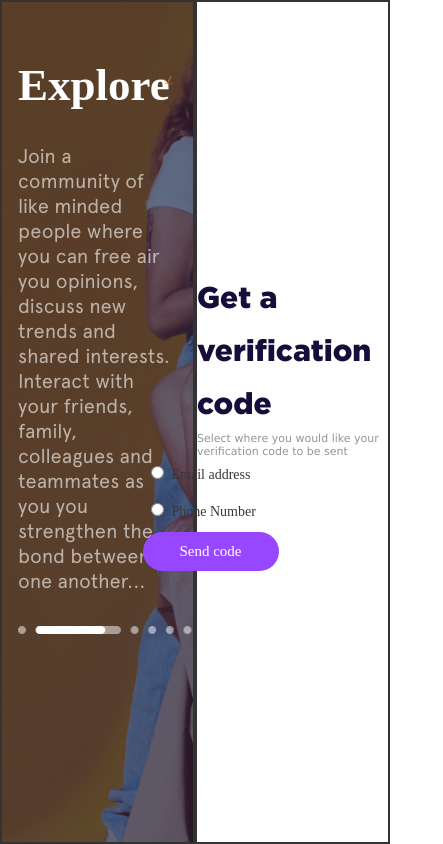
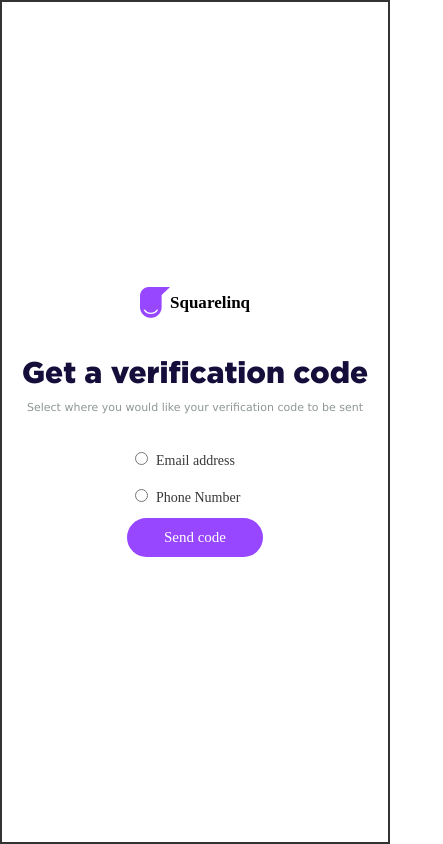
Before and after one commit to Chidubem03/SquareLinq.Inc, a React (Create React App) app: page /verification in a window 390 px wide. Shown: the whole page, 443 px wide, since content can reach past the window. Built offline with nearby package versions, Linux system fonts and the light colour scheme; a web font is replaced by a local one.

Commit message:
send verication responive design complete

```diff
--- a/src/Pages/sendVerificationCode/SendVerificationCode.css
+++ b/src/Pages/sendVerificationCode/SendVerificationCode.css
@@ -8,6 +8,7 @@
     max-width: 100%;
     width: 100vw;
     background: #fff;
+    overflow: hidden;
 }
 .sendVerification-leftside{
     position: relative;
@@ -79,7 +80,7 @@
     margin-bottom: 0;
 }
 
-.sendVerfication-rightside form{
+.send-verification-form {
     display: flex;
     flex-direction: column;
     width: 300px;
@@ -99,3 +100,16 @@
     border-radius: 50%;
     margin: .5rem;
 }
+
+
+@media (max-width: 800px){
+    .send-verification-form{
+        display: flex;
+        flex-direction: column;
+        justify-content: center;
+        align-items: center;
+        width: auto;
+        text-align: center;
+        margin-top: 30px;
+    }
+}
--- a/src/Pages/sendVerificationCode/sendVerificationCode.jsx
+++ b/src/Pages/sendVerificationCode/sendVerificationCode.jsx
@@ -1,6 +1,6 @@
 import slides from '../Images/slider-img.png';
 import leftsideImg from '../Images/leftside-img.png';
-import shineLogo from '../Images/shineLogo.png';
+import squareLinq from '../Images/squarelink-logo.png';
 import "./SendVerificationCode.css";
 
 function SendVerificationCode() {
@@ -27,7 +27,6 @@ function SendVerificationCode() {
         <div className="sendVerification-container">
             <div className="sendVerification-leftside" style={{ backgroundImage: `url(${leftsideImg})` }}>
              <div className="sendVerification-leftside_container">
-                <img src={shineLogo} alt="shineLogo" className='shine' />
                 <h1 className="leftside-header">
                     Explore
                 </h1>
@@ -42,13 +41,17 @@ function SendVerificationCode() {
               </div>
             </div>
             <div className="sendVerfication-rightside">
+            <div className="logoCon">
+                <img src={squareLinq} className='logoIcon' alt="" />
+                <p className='logoText'>Squarelinq</p>
+              </div>
                 <h1 className="send-verification-post">
                     Get a verification code
                 </h1>
                 <p className="rightside-paragraph">
                     Select where you would like your verification code to be sent
                 </p>
-                <form action="Post">
+                <form action="Post" className='send-verification-form'>
 
                     <label htmlFor="email">
                         <input type="radio" name='verify' value='Email' id='email' />
--- a/src/Pages/signup/Signup.jsx
+++ b/src/Pages/signup/Signup.jsx
@@ -1,5 +1,4 @@
 import React, { useEffect, useState, useRef } from "react";
-import shineLogo from "../Images/shineLogo.png";
 import googleIcon from "../Images/google_icon.png";
 import cancel from "../Images/cancel.svg";
 import checked from "../Images/checked.svg";
@@ -210,7 +209,7 @@ const Signup = () => {
       <div className="con interactive-sec">
         <div id="con-1">
           <h1 className="signup-h1">
-            Interactive <img src={shineLogo} alt="shine logo" id="shine-logo" />{" "}
+            Interactive
           </h1>
           <br />
           <p className="paragraph-info">
--- a/src/normalize.css
+++ b/src/normalize.css
@@ -54,11 +54,12 @@ font-family: 'Apercu', 'Times New Roman', Times, serif;;
     .logoCon {
     display: none;
 }
-@media (max-width: 600px) {
+@media (max-width: 800px) {
 
     /* the selector below are set to none so that the form in the authentication pages will have only there form path to display, every authentication page is split in two, each half has a width of 50% when one half is removed which is the one below, the other half will still be 50% */
     .user-invite-info,
-    .interactive-sec {
+    .interactive-sec,
+    .sendVerification-leftside {
         display: none;
     }
 
@@ -71,9 +72,11 @@ font-family: 'Apercu', 'Times New Roman', Times, serif;;
     /* this is the second halves that will expand from 50% to 100vw */
     .user-invite-input,
     .sign-up,
-    .reset-password-sent-con {
+    .reset-password-sent-con,
+    .sendVerfication-rightside {
         width: 100vw;
         flex-direction: column;
+        text-align: center;
         overflow-x: hidden;
     }
 
```
